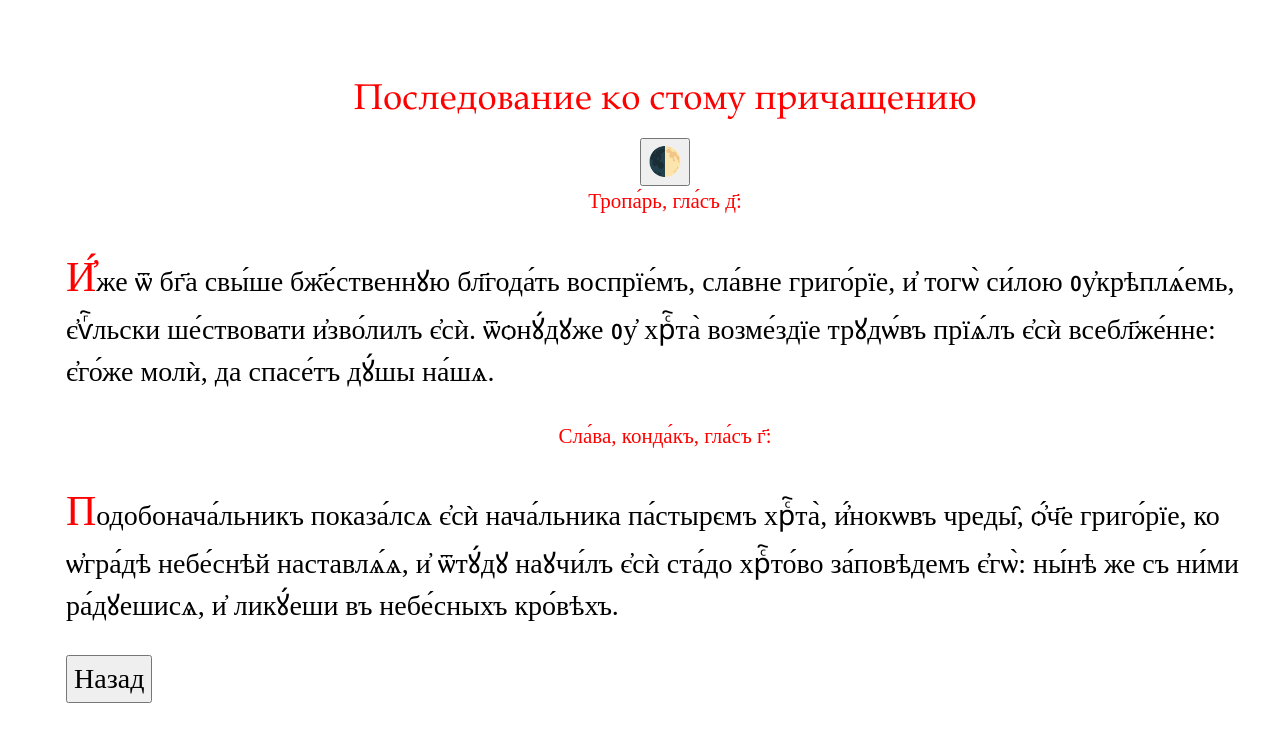
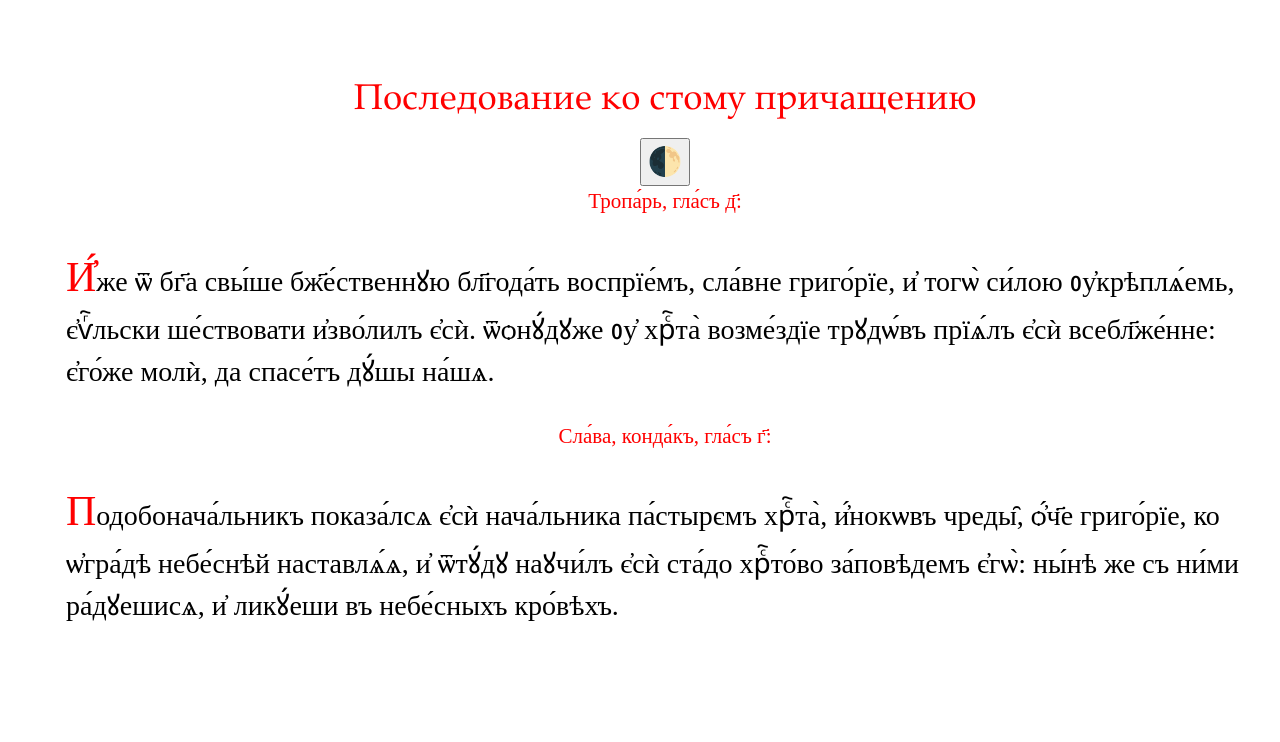
Before and after one commit to markjville/markjville.github.io, a Jekyll site: the page docs/st-gregory.html, which Jekyll copies as it is, in a window 1280 px wide. Shown: the top 742 px of the page. Built offline with Jekyll 4.4.1, drawn with Linux system fonts in a browser that asks for light colours; some web fonts are replaced; comment, search, counter and statistics services are not loaded.

Commit message:
Update st-gregory.html

```diff
--- a/docs/st-gregory.html
+++ b/docs/st-gregory.html
@@ -41,8 +41,6 @@ p::first-letter {
 
 <p>Подобонача́льникъ показа́лсѧ є҆сѝ нача́льника па́стырємъ хрⷭ҇та̀, и҆́нокѡвъ чреды̑, ѻ҆́ч҃е григо́рїе, ко ѡ҆гра́дѣ небе́снѣй наставлѧ́ѧ, и҆ ѿтꙋ́дꙋ наꙋчи́лъ є҆сѝ ста́до хрⷭ҇то́во за́повѣдемъ є҆гѡ̀: ны́нѣ же съ ни́ми ра́дꙋешисѧ, и҆ ликꙋ́еши въ небе́сныхъ кро́вѣхъ.</p>
 
-<button onclick="history.back()">Назад</button>
-
     </div>
         <!-- END MAIN -->
 
```
